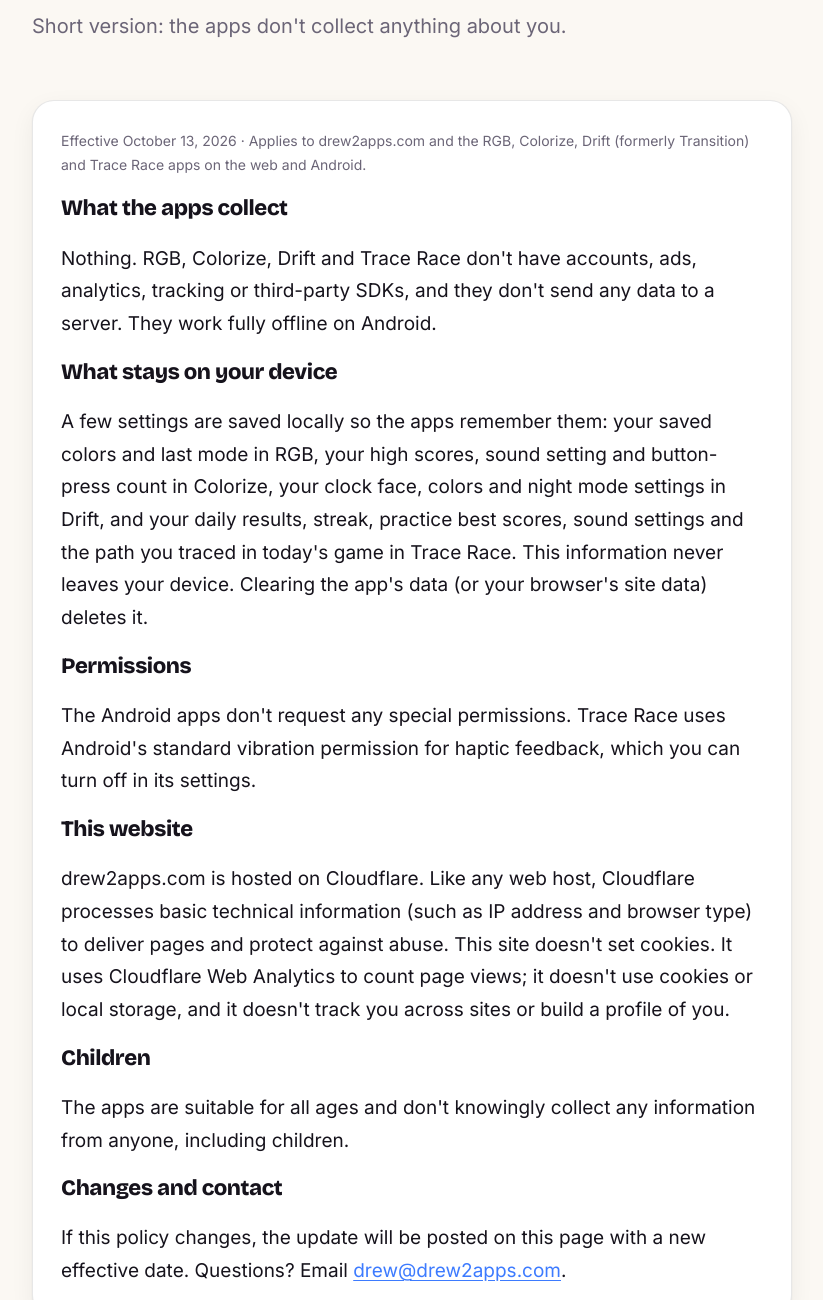
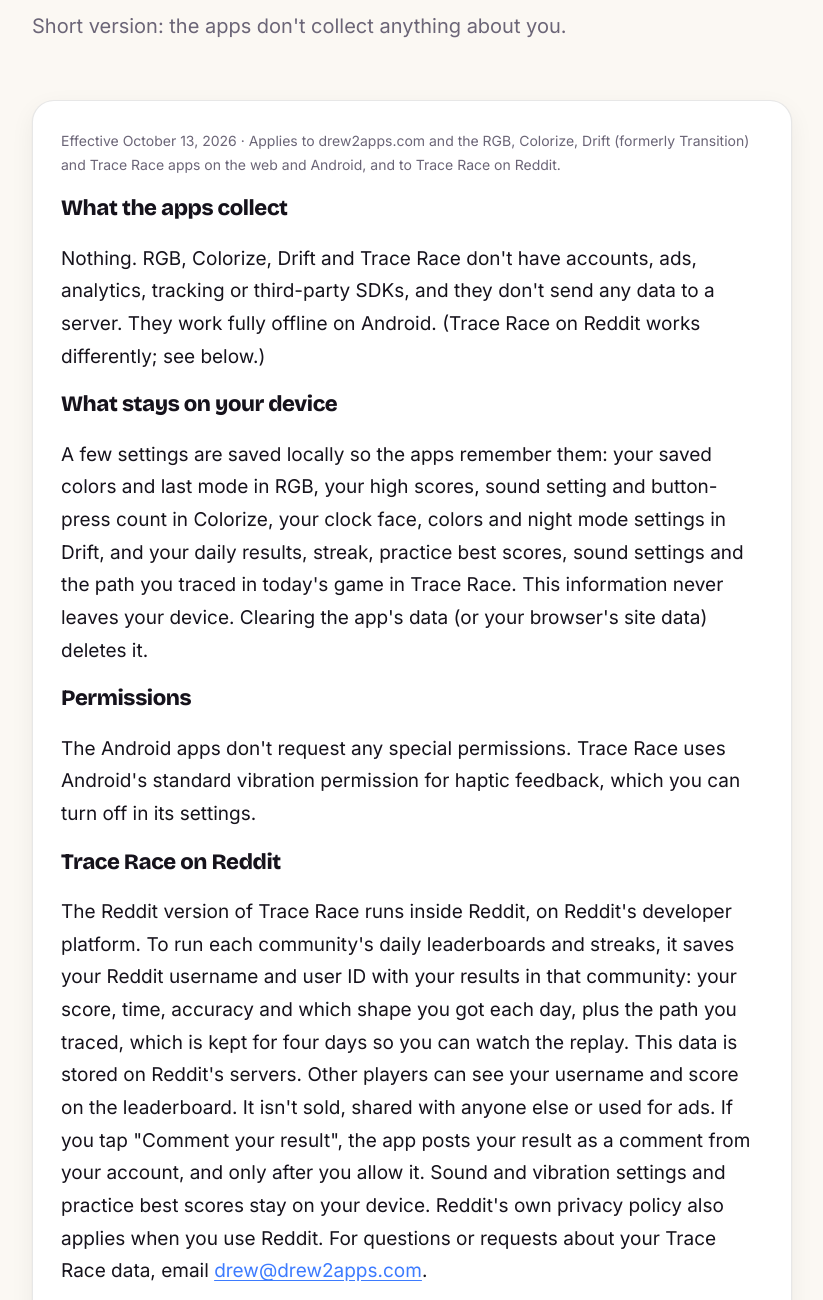
Before and after one commit to drew2apps/drew2apps-site, a website: page privacy/index.html in a window 1280 px wide. Shown: the part 260-1560 px from the top of the page, without its empty margins (68-891 px from the left). Drawn offline with Linux system fonts and the light colour scheme.

Commit message:
Updated Privacy with Trace Race details

```diff
--- a/privacy/index.html
+++ b/privacy/index.html
@@ -35,17 +35,19 @@
     <section>
       <div class="wrap" style="padding-bottom:80px">
         <div class="panel prose" style="max-width:760px">
-          <p class="meta">Effective October 13, 2026 · Applies to drew2apps.com and the RGB, Colorize, Drift (formerly Transition) and Trace Race apps on the web and Android.</p>
+          <p class="meta">Effective October 13, 2026 · Applies to drew2apps.com and the RGB, Colorize, Drift (formerly Transition) and Trace Race apps on the web and Android, and to Trace Race on Reddit.</p>
           <h2 style="font-size:22px;margin:18px 0 8px">What the apps collect</h2>
-          <p>Nothing. RGB, Colorize, Drift and Trace Race don't have accounts, ads, analytics, tracking or third-party SDKs, and they don't send any data to a server. They work fully offline on Android.</p>
+          <p>Nothing. RGB, Colorize, Drift and Trace Race don't have accounts, ads, analytics, tracking or third-party SDKs, and they don't send any data to a server. They work fully offline on Android. (Trace Race on Reddit works differently; see below.)</p>
           <h2 style="font-size:22px;margin:18px 0 8px">What stays on your device</h2>
           <p>A few settings are saved locally so the apps remember them: your saved colors and last mode in RGB, your high scores, sound setting and button-press count in Colorize, your clock face, colors and night mode settings in Drift, and your daily results, streak, practice best scores, sound settings and the path you traced in today's game in Trace Race. This information never leaves your device. Clearing the app's data (or your browser's site data) deletes it.</p>
           <h2 style="font-size:22px;margin:18px 0 8px">Permissions</h2>
           <p>The Android apps don't request any special permissions. Trace Race uses Android's standard vibration permission for haptic feedback, which you can turn off in its settings.</p>
+          <h2 id="trace-race-reddit" style="font-size:22px;margin:18px 0 8px">Trace Race on Reddit</h2>
+          <p>The Reddit version of Trace Race runs inside Reddit, on Reddit's developer platform. To run each community's daily leaderboards and streaks, it saves your Reddit username and user ID with your results in that community: your score, time, accuracy and which shape you got each day, plus the path you traced, which is kept for four days so you can watch the replay. This data is stored on Reddit's servers. Other players can see your username and score on the leaderboard. It isn't sold, shared with anyone else or used for ads. If you tap "Comment your result", the app posts your result as a comment from your account, and only after you allow it. Sound and vibration settings and practice best scores stay on your device. Reddit's own privacy policy also applies when you use Reddit. For questions or requests about your Trace Race data, email <a href="mailto:drew@drew2apps.com">drew@drew2apps.com</a>.</p>
           <h2 style="font-size:22px;margin:18px 0 8px">This website</h2>
           <p>drew2apps.com is hosted on Cloudflare. Like any web host, Cloudflare processes basic technical information (such as IP address and browser type) to deliver pages and protect against abuse. This site doesn't set cookies. It uses Cloudflare Web Analytics to count page views; it doesn't use cookies or local storage, and it doesn't track you across sites or build a profile of you.</p>
           <h2 style="font-size:22px;margin:18px 0 8px">Children</h2>
-          <p>The apps are suitable for all ages and don't knowingly collect any information from anyone, including children.</p>
+          <p>The apps are suitable for all ages. The web and Android apps don't knowingly collect any information from anyone, including children. Trace Race on Reddit is only for people with a Reddit account, and Reddit requires users to be at least 13.</p>
           <h2 style="font-size:22px;margin:18px 0 8px">Changes and contact</h2>
           <p>If this policy changes, the update will be posted on this page with a new effective date. Questions? Email <a href="mailto:drew@drew2apps.com">drew@drew2apps.com</a>.</p>
         </div>
```
